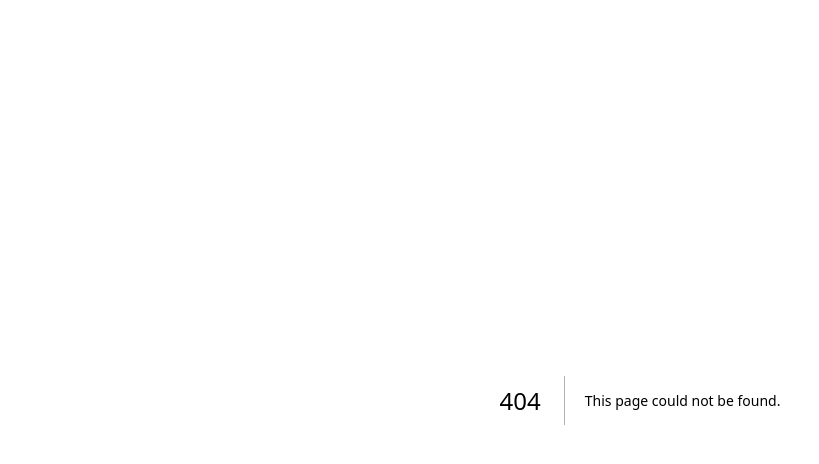
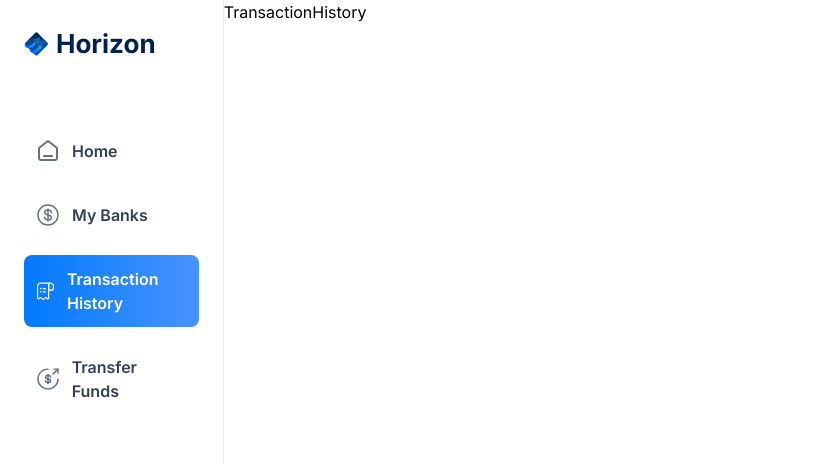
Before and after one commit to NicWirnt/banking_app, a Next.js app: page /transaction-history in a window 1280 px wide. Before the commit this address had no page. Shown: the top 464 px of the page, without its empty margins (0-819 px from the left). Built offline with nearby package versions, Linux system fonts and the light colour scheme.

Commit message:
implement complete route

```diff
--- /dev/null
+++ b/app/(root)/my-banks/page.tsx
@@ -0,0 +1,7 @@
+import React from "react";
+
+const MyBanks = () => {
+  return <div>MyBanks</div>;
+};
+
+export default MyBanks;
--- /dev/null
+++ b/app/(root)/payment-transfer/page.tsx
@@ -0,0 +1,7 @@
+import React from "react";
+
+const Transfer = () => {
+  return <div>Transfer`</div>;
+};
+
+export default Transfer;
--- /dev/null
+++ b/app/(root)/transaction-history/page.tsx
@@ -0,0 +1,7 @@
+import React from "react";
+
+const TransactionHistory = () => {
+  return <div>TransactionHistory</div>;
+};
+
+export default TransactionHistory;
```
